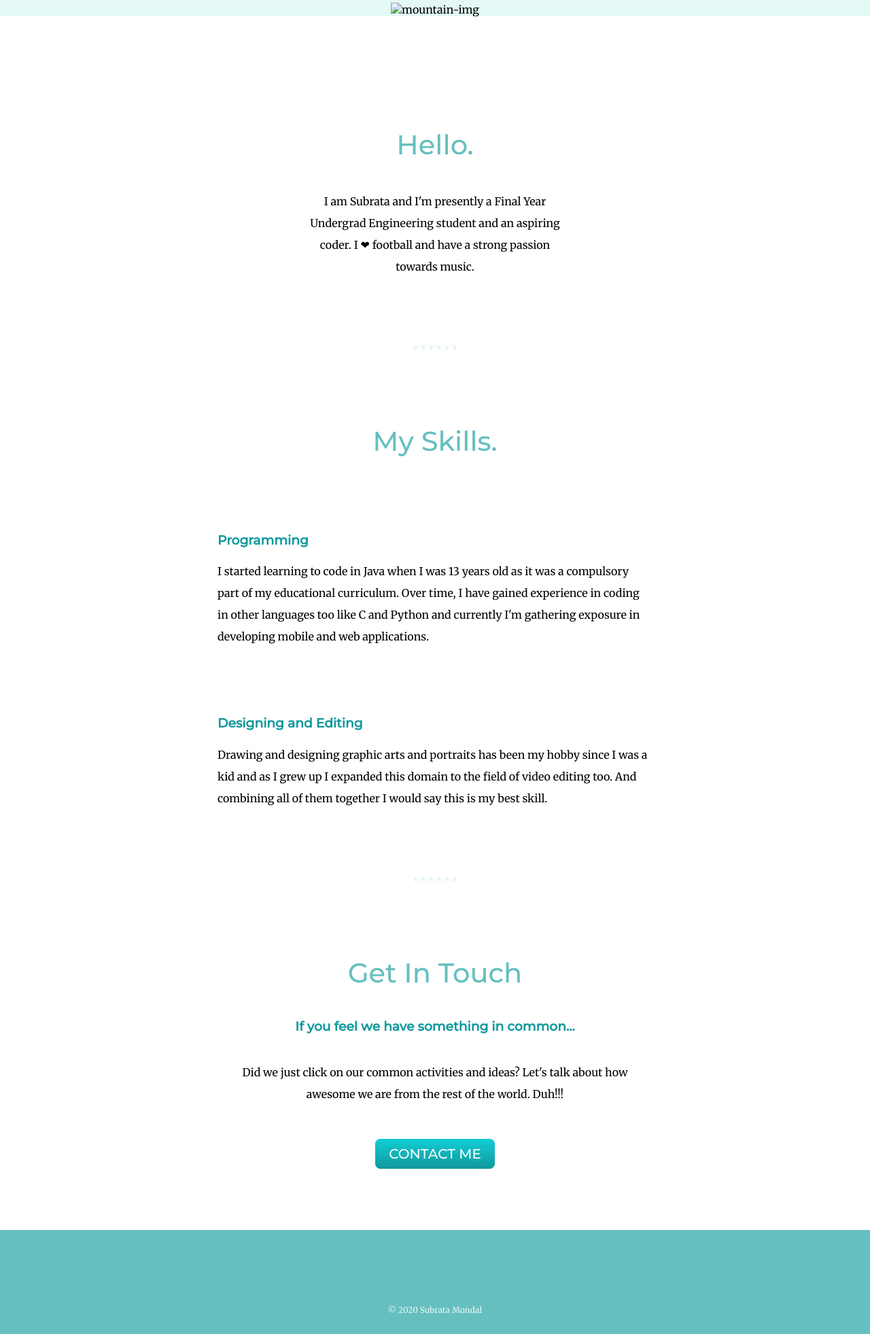
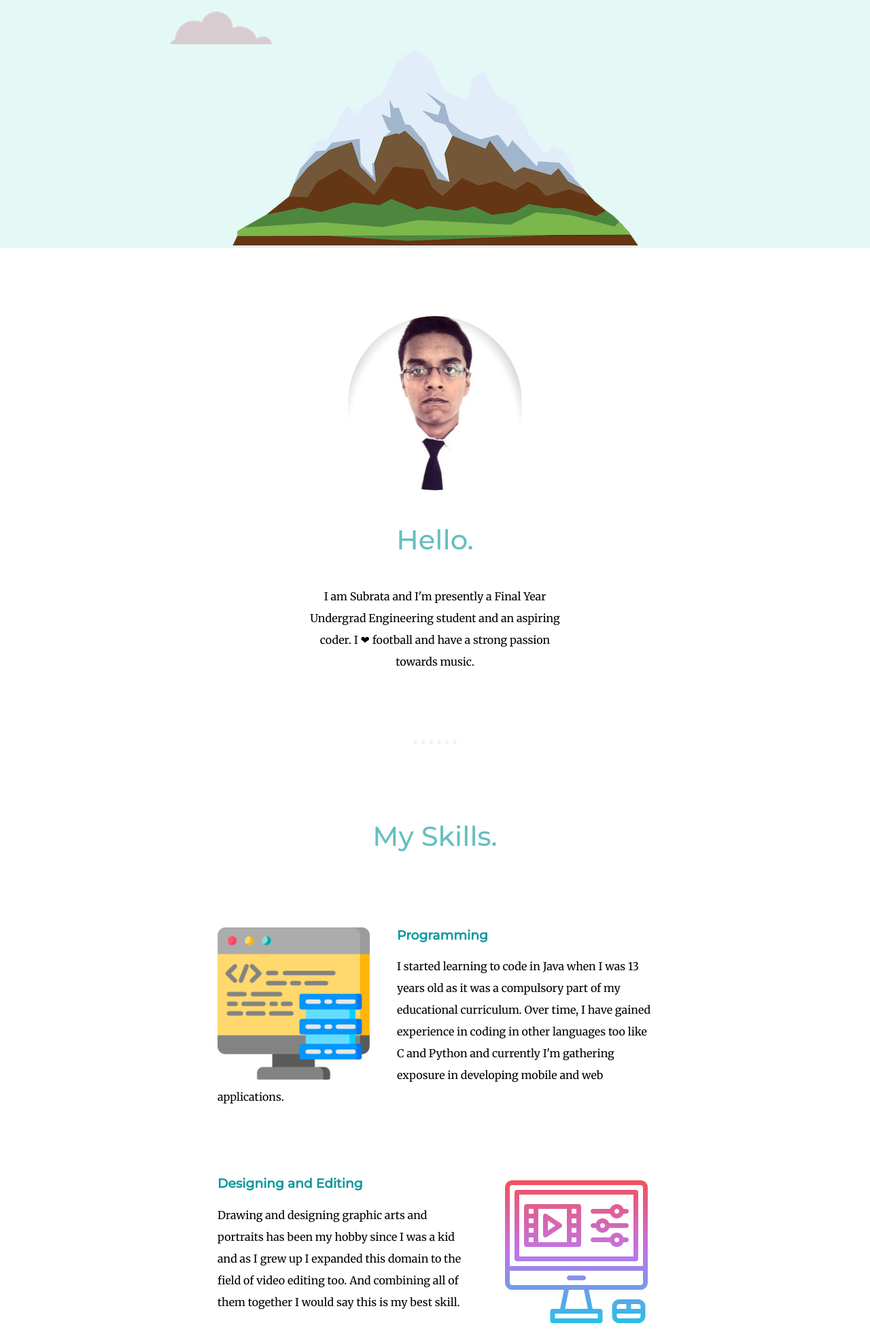
Before and after one commit to Subrata91/site, a plain HTML site: page index.html in a window 1280 px wide. Shown: the part 461-2423 px from the top of the page at 68% size. Drawn offline with Linux system fonts and the light colour scheme; files that its build step writes are made by us from their sources.

Commit message:
Update index.html

```diff
--- a/index.html
+++ b/index.html
@@ -3,7 +3,7 @@
   <head>
     <meta charset="utf-8">
     <title>Hi, I'm Subrata</title>
-    <link rel="stylesheet" href="css/styles.css">
+    <link rel="stylesheet" href="styles.css">
     <link rel="icon" href="output-onlinepngtools.png">
     <link href="https://fonts.googleapis.com/css2?family=Merriweather&display=swap" rel="stylesheet">
     <link href="https://fonts.googleapis.com/css2?family=Sacramento&display=swap" rel="stylesheet">
@@ -11,15 +11,15 @@
   </head>
   <body>
     <div class="top-container">
-      <img class="top-cloud" src="CSS - My Site Images/cloud.png" alt="cloud-img" />
+      <img class="top-cloud" src="cloud.png" alt="cloud-img" />
       <h1>I'm Subrata</h1>
       <p><h2>An <span class="Engineering">Engineering</span> student and a coder.</h2></p>
-      <img class="bottom-cloud" src="CSS - My Site Images/cloud.png" alt="cloud-img" />
-      <img src="CSS - My Site Images/mountain.png" alt="mountain-img" />
+      <img class="bottom-cloud" src="cloud.png" alt="cloud-img" />
+      <img src="mountain.png" alt="mountain-img" />
     </div>
     <div class="middle-container">
       <div class="profile">
-        <img class="MyPhoto" src="CSS - My Site Images\circle-cropped.png" alt="">
+        <img class="MyPhoto" src="circle-cropped.png" alt="">
         <h2>Hello.</h2>
         <p class="intro">I am Subrata and I'm presently a Final Year Undergrad Engineering student and an aspiring coder. I ❤ football and have a strong passion towards music.</p>
       </div>
@@ -27,12 +27,12 @@
       <div class="skills">
         <h2>My Skills.</h2>
         <div class="skill-row">
-          <img class="coding" src="CSS - My Site Images\data.png" alt="">
+          <img class="coding" src="data.png" alt="">
           <h3>Programming</h3>
           <p>I started learning to code in Java when I was 13 years old as it was a compulsory part of my educational curriculum. Over time, I have gained experience in coding in other languages too like C and Python and currently I'm gathering exposure in developing mobile and web applications.</p>
         </div>
         <div class="skill-row">
-          <img class="video" src="CSS - My Site Images\video-editing.png" alt="">
+          <img class="video" src="video-editing.png" alt="">
           <h3>Designing and Editing</h3>
           <p>Drawing and designing graphic arts and portraits has been my hobby since I was a kid and as I grew up I expanded this domain to the field of video editing too. And combining all of them together I would say this is my best skill.</p>
         </div>
@@ -46,9 +46,9 @@
       </div>
     </div>
     <div class="bottom-container">
-      <a class="footer-link" target="_blank" href="https://www.linkedin.com/in/subrata-mondal-007357148/"><img class="LinkedIn" src="CSS - My Site Images\linkedin.png" alt="" /></a>
-      <a class="footer-link" target="_blank" href="https://www.facebook.com/subrata.mondal.58511"><img class="facebook" src="CSS - My Site Images\facebook.png" alt="" /></a>
-      <a class="footer-link" target="_blank" href="https://www.instagram.com/__subrata.mondal/?hl=en"><img class="instagram" src="CSS - My Site Images\instagram.png" alt=""/></a>
+      <a class="footer-link" target="_blank" href="https://www.linkedin.com/in/subrata-mondal-007357148/"><img class="LinkedIn" src="linkedin.png" alt="" /></a>
+      <a class="footer-link" target="_blank" href="https://www.facebook.com/subrata.mondal.58511"><img class="facebook" src="facebook.png" alt="" /></a>
+      <a class="footer-link" target="_blank" href="https://www.instagram.com/__subrata.mondal/?hl=en"><img class="instagram" src="instagram.png" alt=""/></a>
       <p class="copyright">&copy 2020 Subrata Mondal</p>
     </div>
 
```
